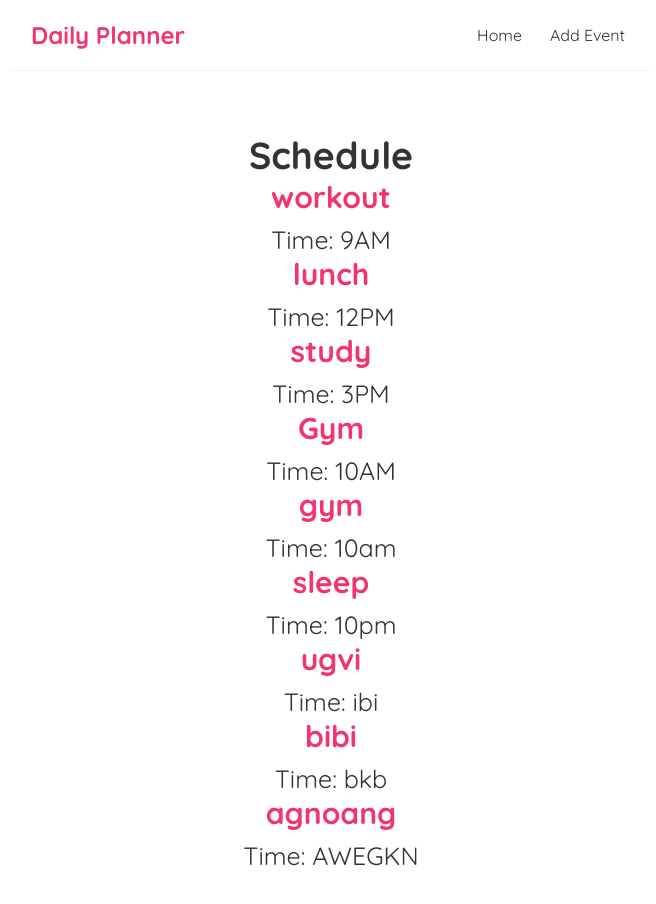
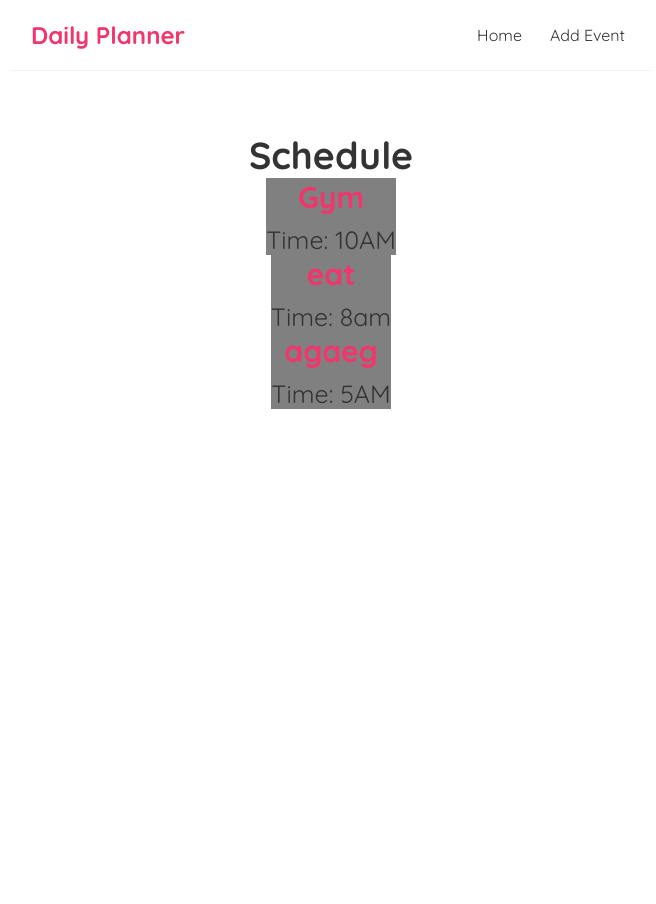
Before and after one commit to TheAnonymous-stack/daily-planner, a React (Create React App) app: page / in a window 1280 px wide. Shown: the top 904 px of the page, without its empty margins (309-965 px from the left). After the commit the page ends 800 px from the top, so only its background shows below. Built offline with nearby package versions, Linux system fonts and the light colour scheme; data requests are answered from the project's data file.

Commit message:
current project

```diff
--- a/data/db.json
+++ b/data/db.json
@@ -1,49 +1,19 @@
 {
   "events": [
-    {
-      "eventType": "workout",
-      "time": "9AM",
-      "id": 1
-    },
-    {
-      "eventType": "lunch",
-      "time": "12PM",
-      "id": 2
-    },
-    {
-      "eventType": "study",
-      "time": "3PM",
-      "id": 3
-    },
     {
       "eventType": "Gym",
       "time": "10AM",
       "id": 4
     },
     {
-      "eventType": "gym",
-      "time": "10am",
-      "id": 5
+      "eventType": "eat",
+      "time": "8am",
+      "id": 10
     },
     {
-      "eventType": "sleep",
-      "time": "10pm",
-      "id": 6
-    },
-    {
-      "eventType": "ugvi",
-      "time": "ibi",
-      "id": 7
-    },
-    {
-      "eventType": "bibi",
-      "time": "bkb",
-      "id": 8
-    },
-    {
-      "eventType": "agnoang",
-      "time": "AWEGKN",
-      "id": 9
+      "eventType": "agaeg",
+      "time": "5AM",
+      "id": 11
     }
   ]
 }
--- a/package.json
+++ b/package.json
@@ -9,10 +9,12 @@
     "@testing-library/jest-dom": "^5.16.5",
     "@testing-library/react": "^13.3.0",
     "@testing-library/user-event": "^13.5.0",
+    "bootstrap": "^5.2.2",
     "react": "^18.2.0",
     "react-dom": "^18.2.0",
     "react-router-dom": "^5.3.3",
     "react-scripts": "5.0.1",
+    "sass": "^1.55.0",
     "web-vitals": "^2.1.4"
   },
   "scripts": {
--- a/src/App.js
+++ b/src/App.js
@@ -3,7 +3,7 @@ import Home from './Home';
 import Navbar from './Navbar';
 import { BrowserRouter as Router, Route, Switch } from 'react-router-dom';
 import Form from './Form';
-// import EventDetails from './EventDetails';
+import EventDetails from './EventDetails';
 
 function App() {
   return (
@@ -15,9 +15,9 @@ function App() {
           <Route exact path="/">
             <Home />
           </Route>
-          {/* <Route path="/events/:id">
+          <Route path="/events/:id">
             <EventDetails />
-          </Route> */}
+          </Route>
           <Route path="/add">
             <Form />
           </Route>
--- a/src/EventDetails.js
+++ b/src/EventDetails.js
@@ -1,16 +1,35 @@
-// import { useParams } from 'react-router-dom';
-// import useFetch from './useFetch';
+import { useHistory, useParams } from 'react-router-dom';
+import useFetch from './useFetch';
 
-// const EventDetails = () => {
-//     const { id } = useParams();
-//     const { data: event, error, isPending } = useFetch('http://localhost:5000/events/' + id);
-//     return (
-//         <div className="event-details">
-//             { isPending && <div>Loading...</div> }
-//             { error && <div>{ error }</div> }
 
-//         </div>
-//      );
-// }
+const EventDetails = () => {
+    const { id } = useParams();
+    const { data: event, error, isPending } = useFetch('http://localhost:8000/events/' + id);
+    const history = useHistory();
 
-// export default EventDetails;
+    const handleClick = () => {
+        fetch('http://localhost:8000/events/'+ event.id, {
+            method: 'DELETE'
+        }
+        ). then (() => {
+            history.push('/');
+        })
+    }
+
+    return (
+        <div className="event-details">
+            { isPending && <div>Loading...</div> }
+            { error && <div>{ error }</div> }
+            { event && (
+                <article>
+                    <h2>{ event.eventType }</h2>
+                    <div>{ event.time }</div>
+                    <button onClick={handleClick}>Delete Event</button>
+                </article>
+            )}
+
+        </div>
+     );
+}
+
+export default EventDetails;
--- a/src/EventList.js
+++ b/src/EventList.js
@@ -1,22 +1,31 @@
-// import { Link } from 'react-router-dom';
+import { red } from '@mui/material/colors';
+import { Link } from 'react-router-dom';
 const EventList = ({ USER_EVENTS, title }) => {
 
-    // const handleClick = () => {
-    //     fetch('http://localhost:5000/events/')
 
-    // }
+const eventStyle = {
+    backgroundColor: "grey",
+    display: "inline-block"
 
+
+};
     return (
         <div className="event-list">
             <h2>{ title }</h2>
             {USER_EVENTS.map((event) => (
+
                 <div className="event-preview" key={event.id}>
-                    {/* <Link to={ '/events/$(event.id)' }> */}
-                        <h2>{ event.eventType }</h2>
 
-                        <p>Time: { event.time }</p>
-                        {/* <button onClick={handleClick}>Delete Event</button> */}
-                    {/* </Link>                */}
+                    <Link to={ `/events/${event.id}` }>
+                        <div style={eventStyle}>
+
+                           <h2>{ event.eventType }</h2>
+
+                           <p>Time: { event.time }</p>
+
+                        </div>
+
+                    </Link>
 
                 </div>
 
--- a/src/Form.js
+++ b/src/Form.js
@@ -13,7 +13,7 @@ const Form = () => {
         const task = { eventType, time };
         setIsPending(true);
 
-        fetch('http://localhost:3000/events', {
+        fetch('http://localhost:8000/events', {
             method: 'POST',
             headers: {"Content-Type": "application/json" },
             body: JSON.stringify(task)
@@ -37,12 +37,36 @@ const Form = () => {
                     onChange={(e) => setEventType(e.target.value)}
                 />
                 <label>Time:</label>
-                <input
-                    type="text"
-                    required
+                <select
                     value={time}
                     onChange={(e) => setTime(e.target.value)}
-                />
+                >
+                    <option value="12AM">12AM</option>
+                    <option value="1AM">1AM</option>
+                    <option value="2AM">2AM</option>
+                    <option value="3AM">3AM</option>
+                    <option value="4AM">4AM</option>
+                    <option value="5AM">5AM</option>
+                    <option value="6AM">6AM</option>
+                    <option value="7AM">7AM</option>
+                    <option value="8AM">8AM</option>
+                    <option value="9AM">9AM</option>
+                    <option value="10AM">10AM</option>
+                    <option value="11AM">11AM</option>
+                    <option value="12PM">12PM</option>
+                    <option value="1PM">1PM</option>
+                    <option value="2PM">2PM</option>
+                    <option value="3PM">3PM</option>
+                    <option value="4PM">4PM</option>
+                    <option value="5PM">5PM</option>
+                    <option value="6PM">6PM</option>
+                    <option value="7PM">7PM</option>
+                    <option value="8PM">8PM</option>
+                    <option value="9PM">9PM</option>
+                    <option value="10PM">10PM</option>
+                    <option value="11PM">11PM</option>
+
+                </select>
                 { !isPending && <button>Add Event</button> }
                 { isPending && <button>Adding Event...</button> }
 
--- a/src/Home.js
+++ b/src/Home.js
@@ -3,7 +3,7 @@ import EventList from "./EventList";
 import useFetch from './useFetch';
 
 const Home = () => {
-    const { data: USER_EVENTS, isPending, error } = useFetch('http://localhost:3000/events');
+    const { data: USER_EVENTS, isPending, error } = useFetch('http://localhost:8000/events');
 
     return (
         <div className="home">
--- /dev/null
+++ b/src/custom.scss
@@ -0,0 +1,3 @@
+$body-bg: #000;
+
+@import '~bootstrap/scss/bootstrap.scss';
--- a/src/index.css
+++ b/src/index.css
@@ -83,3 +83,20 @@
 .event-preview a{
   text-decoration: none;
 }
+
+.event-details h2 {
+  font-size: 20px;
+  color: #f1356d;
+  margin-bottom: 10px;
+}
+.event-details div {
+  margin: 20px 0;
+}
+.event-details button {
+  background: #f1356d;
+  color: #fff;
+  border: 0;
+  padding: 8px;
+  border-radius: 8px;
+  cursor: pointer;
+}
--- a/src/index.js
+++ b/src/index.js
@@ -3,6 +3,8 @@ import ReactDOM from 'react-dom/client';
 import './index.css';
 import App from './App';
 import reportWebVitals from './reportWebVitals';
+// import 'bootstrap/dist/css/bootstrap.css';
+// import './custom.scss';
 
 const root = ReactDOM.createRoot(document.getElementById('root'));
 root.render(
```
Also changed, not shown: 1 other file (tests, documents, lock files or other folders).
